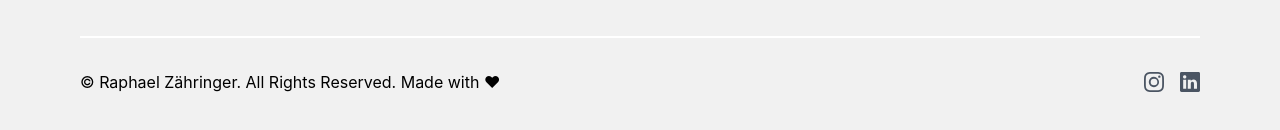
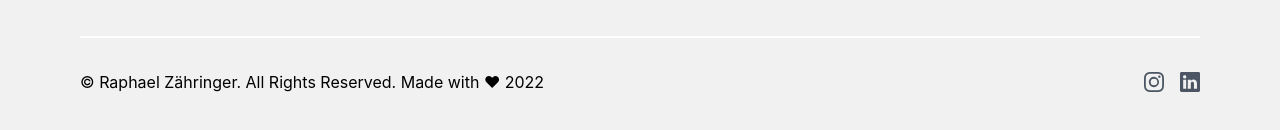
Before and after one commit to Raphaelz18/Portfolio-Website, a Next.js app: page / in a window 1280 px wide. Shown: the part 2377-2507 px from the top of the page. Built offline with nearby package versions, Linux system fonts and the light colour scheme; no server answers.

Commit message:
Try fixing error in with framer

```diff
--- a/components/Footer.js
+++ b/components/Footer.js
@@ -8,7 +8,7 @@ export default function Footer() {
         <div className="h-0.5 w-full bg-white dark:bg-gray-700"></div>
         <div className="flex flex-col space-y-4 md:space-y-0 md:flex-row justify-between md:items-center mt-8">
           <div>
-            <p>&copy; Raphael Zähringer. All Rights Reserved. Made with ♥ </p>
+            <p>&copy; Raphael Zähringer. All Rights Reserved. Made with ♥ 2022 </p>
           </div>
           <div className="space-x-4 flex flex-row items-center">
             <a
```
